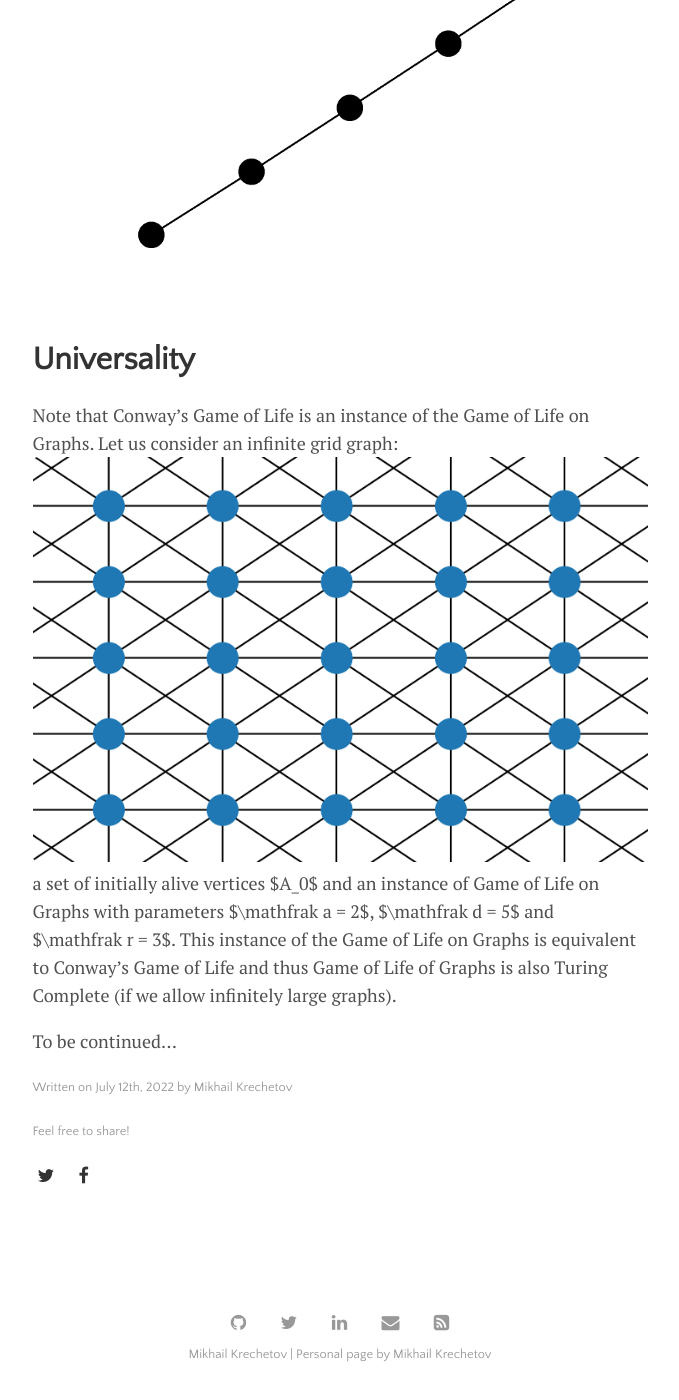
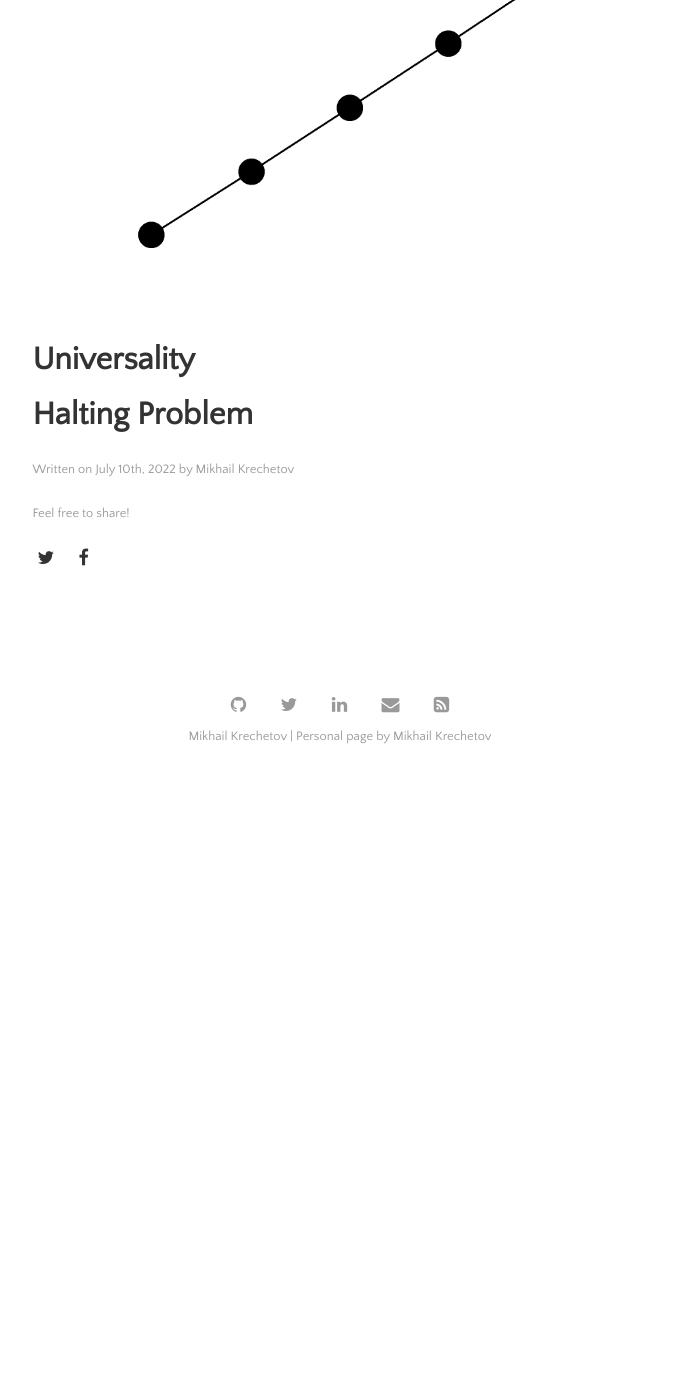
Before and after one commit to mkrechetov/mkrechetov.github.io, a Jekyll site: the page built from _posts/2022-07-10-game_of_life_on_graphs.markdown, in a window 1280 px wide and 1400 px high, scrolled down 2281 px. Shown: the whole window, without its empty margins (300-979 px from the left). Built offline with Jekyll 4.4.1, drawn with Linux system fonts in a browser that asks for light colours; after the commit the page ends 3063 px from its top, so only the background shows below that.

Commit message:
syncronize

```diff
--- a/_posts/2022-07-12-game_of_life_on_graphs.markdown
+++ b/_posts/2022-07-10-game_of_life_on_graphs.markdown
@@ -36,8 +36,5 @@ The second example is a path graph on five vertices and one of end-nodes is init
 Universality
 =========
 
-Note that Conway's Game of Life is an instance of the Game of Life on Graphs. Let us consider an infinite grid graph:
-![infinite_grid](../assets/img/infgrid.png)
-a set of initially alive vertices $A_0$ and an instance of Game of Life on Graphs with parameters $\mathfrak a = 2$, $\mathfrak d = 5$ and $\mathfrak r = 3$. This instance of the Game of Life on Graphs is equivalent to Conway's Game of Life and thus Game of Life of Graphs is also Turing Complete (if we allow infinitely large graphs).
-
-To be continued...
+Halting Problem
+=========
```
Also changed, not shown: other parts of _posts/2022-07-10-game_of_life_on_graphs.markdown (+1 -1 lines), assets/img/SIR.gif (added).
